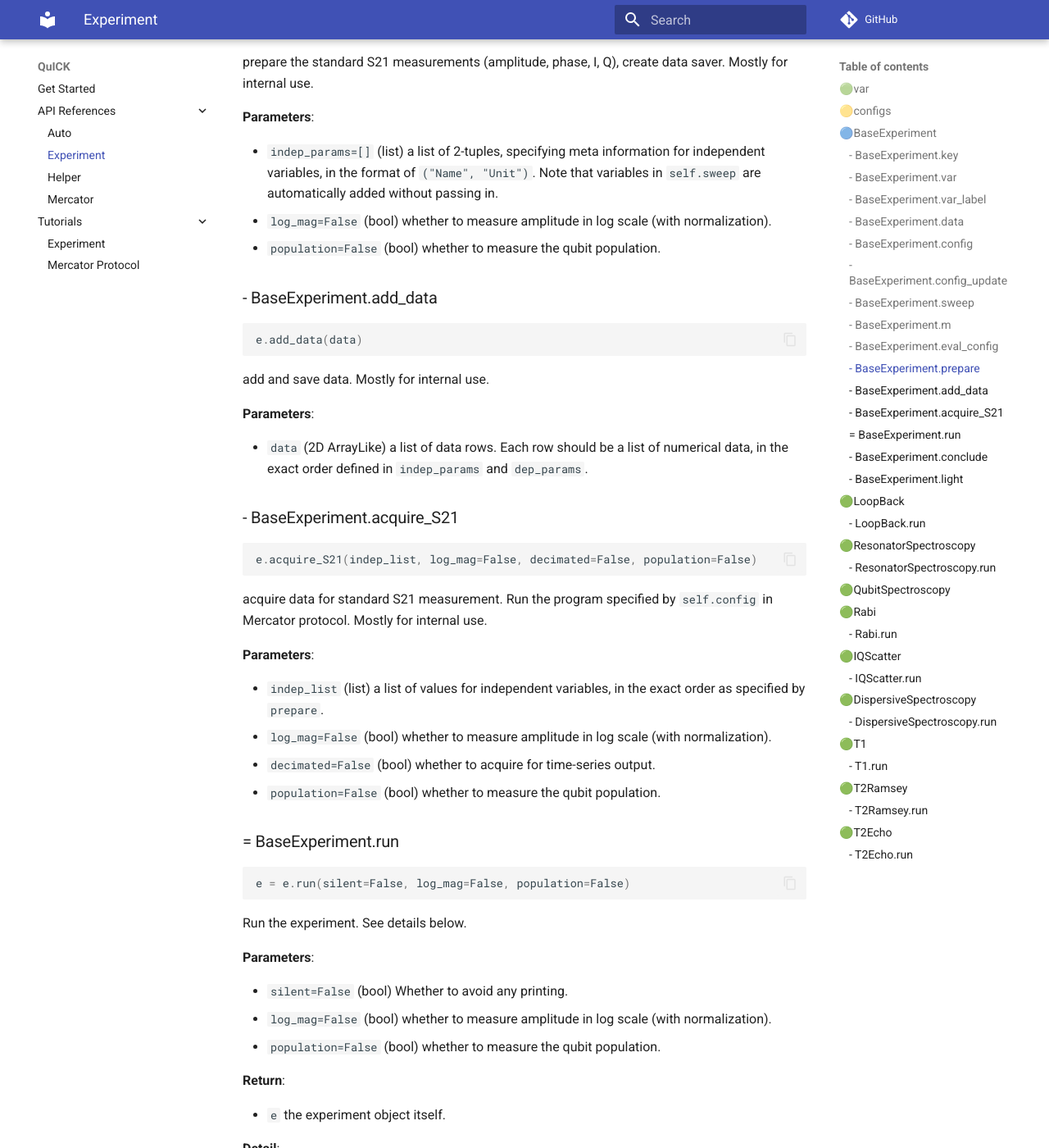
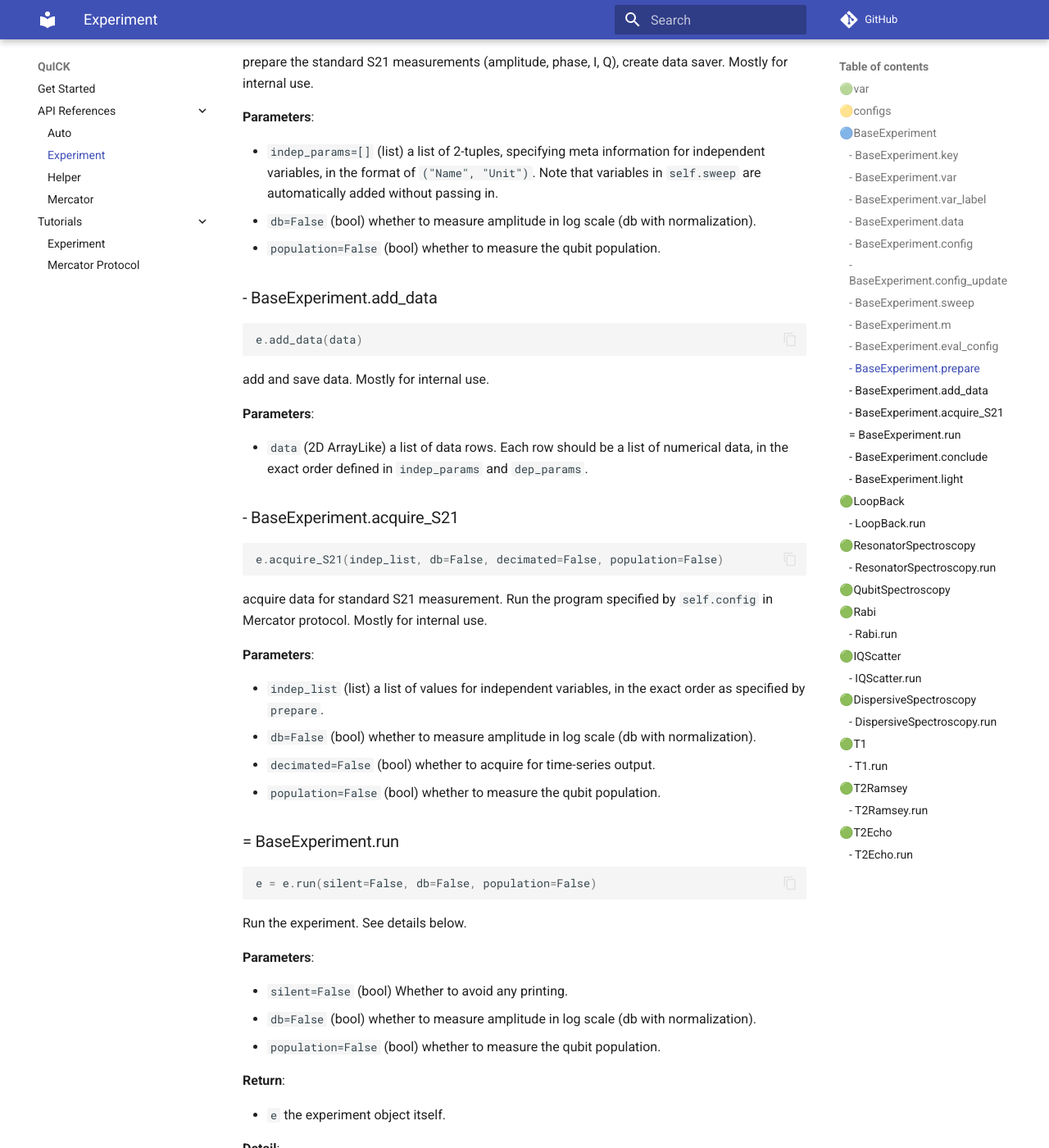
Before and after one commit to clelandlab/quick, an MkDocs documentation site: the page built from docs/API References/experiment.md, in a window 1280 px wide and 1400 px high, scrolled down 3634 px. Shown: the whole window at 82% size. Built offline with MkDocs 1.6.1 and Material for MkDocs 9.7.7, drawn with Linux system fonts in a browser that asks for light colours; comment, search, counter and statistics services are not loaded; some of the changed text lies outside the part shown.

Commit message:
Fix mixer, change log_mag to db

````diff
--- a/docs/API References/experiment.md
+++ b/docs/API References/experiment.md
@@ -146,7 +146,7 @@ Perform variable insertion and then config overwriting, generating `self.config`
 ### - BaseExperiment.prepare
 
 ```python
-e.prepare(indep_params=[], log_mag=False, population=False)
+e.prepare(indep_params=[], db=False, population=False)
 ```
 
 prepare the standard S21 measurements (amplitude, phase, I, Q), create data saver. Mostly for internal use.
@@ -154,7 +154,7 @@ prepare the standard S21 measurements (amplitude, phase, I, Q), create data save
 **Parameters**:
 
 - `indep_params=[]` (list) a list of 2-tuples, specifying meta information for independent variables, in the format of `("Name", "Unit")`. Note that variables in `self.sweep` are automatically added without passing in.
-- `log_mag=False` (bool) whether to measure amplitude in log scale (with normalization).
+- `db=False` (bool) whether to measure amplitude in log scale (db with normalization).
 - `population=False` (bool) whether to measure the qubit population.
 
 ### - BaseExperiment.add_data
@@ -172,7 +172,7 @@ add and save data. Mostly for internal use.
 ### - BaseExperiment.acquire_S21
 
 ```python
-e.acquire_S21(indep_list, log_mag=False, decimated=False, population=False)
+e.acquire_S21(indep_list, db=False, decimated=False, population=False)
 ```
 
 acquire data for standard S21 measurement. Run the program specified by `self.config` in Mercator protocol. Mostly for internal use.
@@ -180,14 +180,14 @@ acquire data for standard S21 measurement. Run the program specified by `self.co
 **Parameters**:
 
 - `indep_list` (list) a list of values for independent variables, in the exact order as specified by `prepare`.
-- `log_mag=False` (bool) whether to measure amplitude in log scale (with normalization).
+- `db=False` (bool) whether to measure amplitude in log scale (db with normalization).
 - `decimated=False` (bool) whether to acquire for time-series output.
 - `population=False` (bool) whether to measure the qubit population.
 
 ### = BaseExperiment.run
 
 ```python
-e = e.run(silent=False, log_mag=False, population=False)
+e = e.run(silent=False, db=False, population=False)
 ```
 
 Run the experiment. See details below.
@@ -195,7 +195,7 @@ Run the experiment. See details below.
 **Parameters**:
 
 - `silent=False` (bool) Whether to avoid any printing.
-- `log_mag=False` (bool) whether to measure amplitude in log scale (with normalization).
+- `db=False` (bool) whether to measure amplitude in log scale (db with normalization).
 - `population=False` (bool) whether to measure the qubit population.
 
 **Return**:
@@ -256,7 +256,7 @@ Measure the loop-back signal. No variable sweeping.
 ### - LoopBack.run
 
 ```python
-e = e.run(silent=False, log_mag=False)
+e = e.run(silent=False, db=False)
 ```
 
 run the experiment.
@@ -264,7 +264,7 @@ run the experiment.
 **Parameters**:
 
 - `silent=False` (bool) Whether to avoid any printing.
-- `log_mag=False` (bool) whether to measure amplitude in log scale (with normalization).
+- `db=False` (bool) whether to measure amplitude in log scale (db with normalization).
 
 **Return**:
 
@@ -286,7 +286,7 @@ Measure the resonator spectroscopy, including the power spectroscopy.
 ### - ResonatorSpectroscopy.run
 
 ```python
-e = e.run(silent=False, log_mag=True)
+e = e.run(silent=False, db=True)
 ```
 
 run the experiment.
@@ -294,7 +294,7 @@ run the experiment.
 **Parameters**:
 
 - `silent=False` (bool) Whether to avoid any printing.
-- `log_mag=True` (bool) Whether to use log magnitude (dB).
+- `db=True` (bool) whether to measure amplitude in log scale (db with normalization).
 
 **Return**:
 
@@ -313,7 +313,7 @@ Measure the qubit spectroscopy, or two-tone spectroscopy.
 - Arbitrary variable sweeping
 - `dep_params = [("Amplitude", "", "lin mag"), ("Phase", "rad"), ("I", ""), ("Q", "")]`
     - include `(Population, "")` by `e.run(population=True)`
-    - use log magnitude by `e.run(log_mag=True)`
+    - use log magnitude by `e.run(db=True)`
 
 ## 🟢Rabi
 
````
Also changed, not shown: 2 other files.
